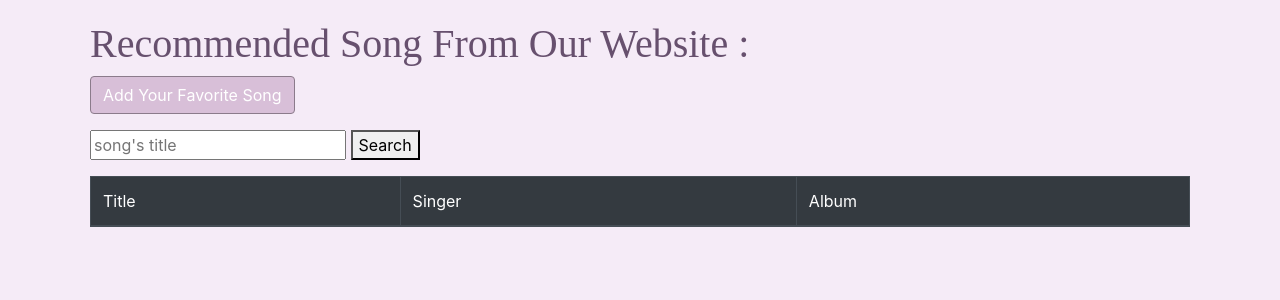
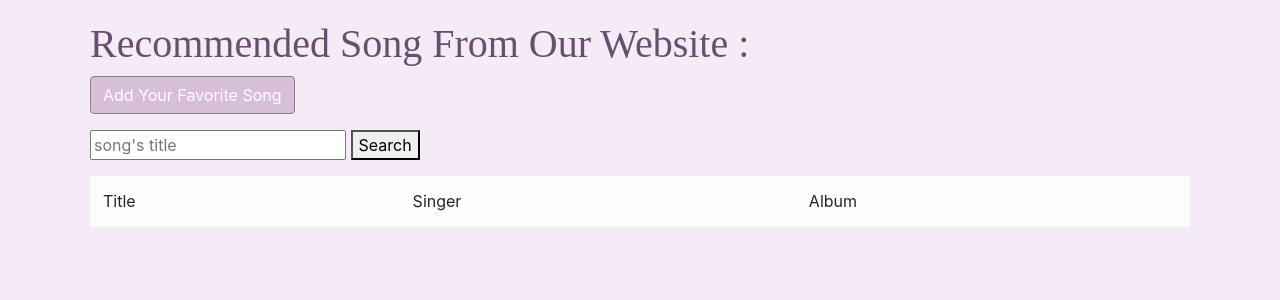
Before and after one commit to yullinisia/FINAL, a Django app: template song/templates/song/songs.html in a window 1280 px wide. Shown: the part 56-356 px from the top of the page. Run offline with Django 3.2, Linux system fonts and the light colour scheme; the template is opened without the code that fills it, so the values that code supplies are empty; some libraries are stand-ins or nearby versions.

Commit message:
changed tabel color

```diff
--- a/song/templates/song/songs.html
+++ b/song/templates/song/songs.html
@@ -68,7 +68,7 @@
                 <input name="title" type="text" placeholder="song's title"/>
                 <button type="submit">Search</button>
             </form></p>
-            <table class="table table-striped table-dark table-bordered">
+            <table class="table table-light table-striped table-hover table-bordered ">
                 <thead>
                     <tr>
                         <td>Title</td>
```
